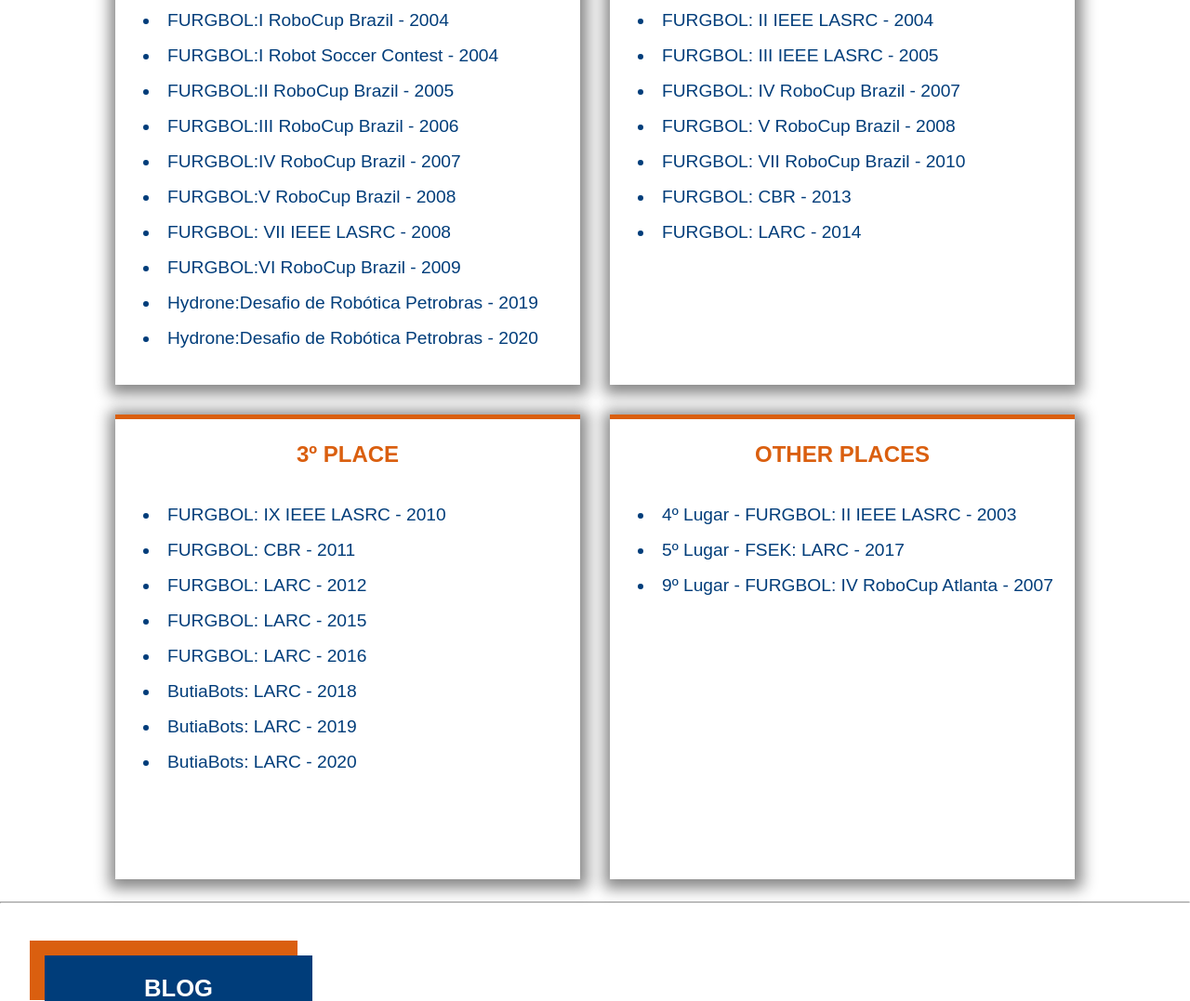
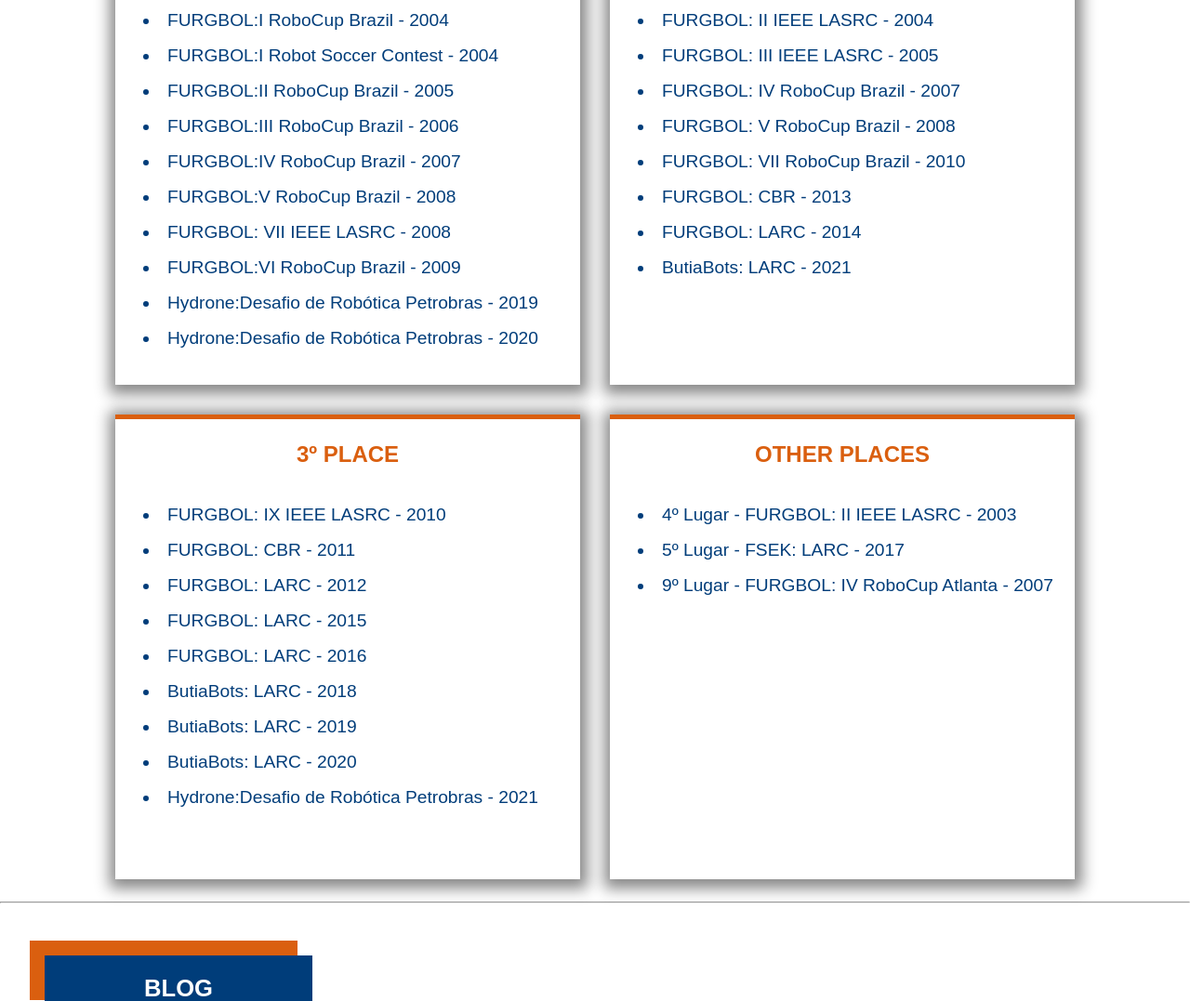
Before and after one commit to emillylamotte/website-fbot, a plain HTML site: page index.html in a window 1280 px wide. Shown: the part 4315-5392 px from the top of the page at 93% size. Drawn offline with Linux system fonts and the light colour scheme.

Commit message:
Update Awards LARC 2021

```diff
--- a/index.html
+++ b/index.html
@@ -186,6 +186,7 @@
                     <li>FURGBOL: VII RoboCup Brazil - 2010</li>
                     <li>FURGBOL: CBR - 2013</li>
                     <li>FURGBOL: LARC - 2014</li>
+                    <li>ButiaBots: LARC - 2021</li>
                 </ol>
             </div>
         </section>
@@ -201,6 +202,7 @@
                     <li>ButiaBots: LARC - 2018</li>
                     <li>ButiaBots: LARC - 2019</li>
                     <li>ButiaBots: LARC - 2020</li>
+                    <li>Hydrone:Desafio de Robótica Petrobras - 2021</li>
                 </ol>
             </div>
             <div class="place">
```
